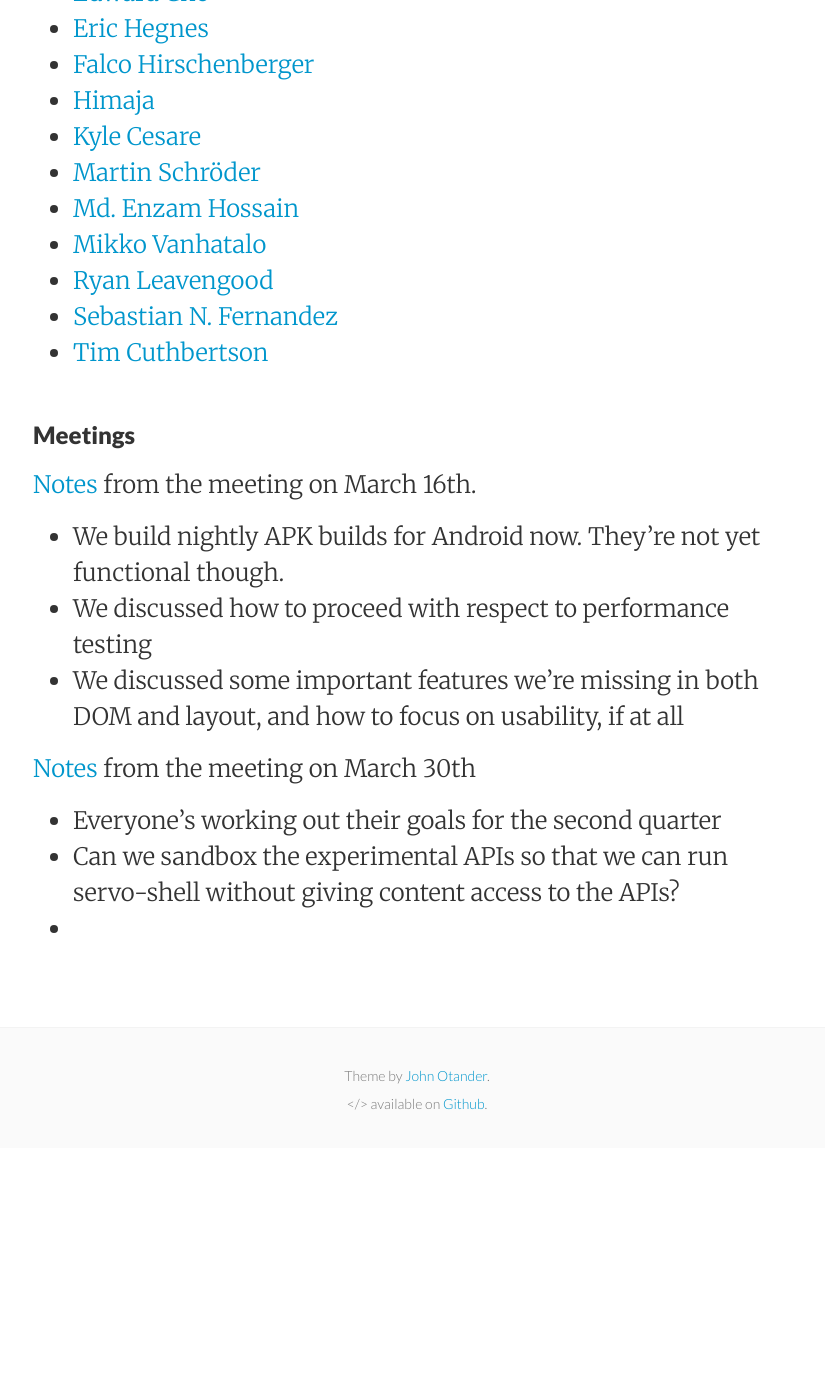
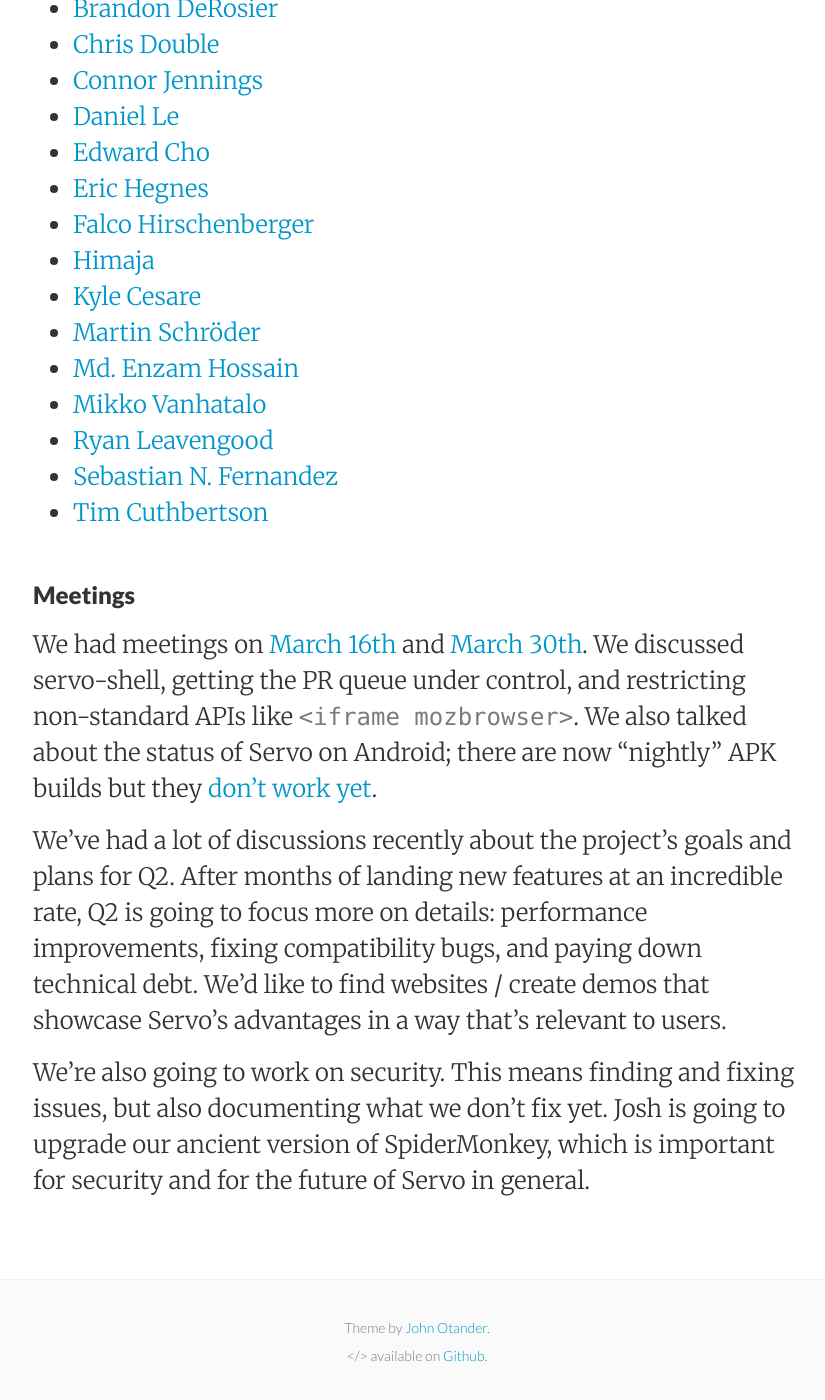
Before and after one commit to servo/blog.servo.org, a Jekyll site: the page built from _posts/2015-04-02-twis-29.md, in a window 1280 px wide and 1400 px high, scrolled down 2174 px. Shown: the whole window, without its empty margins (223-1048 px from the left). Built offline with Jekyll 4.4.1, drawn with Linux system fonts in a browser that asks for light colours; before the commit the page ends 3322 px from its top, so only the background shows below that; some of the changed text lies outside the part shown.

Commit message:
More TWiS

```diff
--- a/_posts/2015-04-02-twis-29.md
+++ b/_posts/2015-04-02-twis-29.md
@@ -6,18 +6,20 @@
 categories:
 ---
 
-In the past three weeks, we merged 170 pull requests
+In the past three weeks, we merged 170 pull requests.
 
 [html5ever][] celebrated its first birthday! Keegan published a [project update][] with some plans for the future.
 
 Servo has another browser chrome! Say hello to [servo-shell](https://github.com/glennw/servo-shell),
     an interface written with HTML, leveraging the
     [`mozbrowser` API](https://developer.mozilla.org/en-US/docs/Web/API/Using_the_Browser_API).
-    Try it out!
+    Try it out! At the most recent meeting, we discussed making this the default UI for `./mach run`.
 
 
 Keegan's working on some interesting new stuff on the string front.
-    Check out [tendril](https://github.com/kmcallister/tendril#tendril), a multitalented string type!
+    Check out [tendril](https://github.com/kmcallister/tendril#readme), a multitalented string type!
+
+If your favorite website looks wrong in Servo, you can help us figure out why! Glenn wrote up a detailed guide on [getting started working on Servo's layout code](https://github.com/servo/servo/wiki/Getting-started-with-layout), with some useful tips for minimizing test cases. We are also working on automatic minimization via "[abstract reftests](https://github.com/servo/servo/issues/5260)".
 
 ###Notable additions
 
@@ -31,9 +33,7 @@
 - Keegan pushed a [rebased, remixed version][pr114] of Clark's [zero-copy
   html5ever patch][pr60]. With this PR, html5ever can locate tags and
   attributes in an input stream at 80 MB/s while keeping whole-process memory
-  consumption to a few MB. Design work is [already
-  underway](https://github.com/kmcallister/tendril) for the next iteration of
-  the zero-copy string type.
+  consumption to a few MB.
 - Nicholas [added support for fine-grained memory reporting](https://github.com/servo/servo/pull/5193),
     along with a [tree-like prettified output](https://github.com/servo/servo/pull/5284)
 - Chris Paris landed `innerHTML` [getter](https://github.com/servo/servo/pull/5029)
@@ -76,18 +76,24 @@
 
 ###Meetings
 
-[Notes](https://github.com/servo/servo/wiki/Meeting-2015-03-16) from the meeting on March 16th.
+We had meetings on [March
+16th](https://github.com/servo/servo/wiki/Meeting-2015-03-16) and [March
+30th](https://github.com/servo/servo/wiki/Meeting-2015-03-30). We discussed
+servo-shell, getting the PR queue under control, and restricting non-standard
+APIs like `<iframe mozbrowser>`. We also talked about the status of Servo on
+Android; there are now "nightly" APK builds but they [don't work
+yet](https://github.com/servo/servo/issues/5145).
 
- - We build nightly APK builds for Android now. They're not yet functional though.
- - We discussed how to proceed with respect to performance testing
- - We discussed some important features we're missing in both DOM and layout, and how to focus on usability, if at all
+We've had a lot of discussions recently about the project's goals and plans for
+Q2. After months of landing new features at an incredible rate, Q2 is going to
+focus more on details: performance improvements, fixing compatibility bugs, and
+paying down technical debt. We'd like to find websites / create demos that
+showcase Servo's advantages in a way that's relevant to users.
 
-[Notes](https://github.com/servo/servo/wiki/Meeting-2015-03-30) from the meeting on March 30th
-
- - Everyone's working out their goals for the second quarter
- - Can we sandbox the experimental APIs so that we can run servo-shell without giving content access to the APIs?
- -
-
+We're also going to work on security. This means finding and fixing issues, but
+also documenting what we don't fix yet. Josh is going to upgrade our ancient
+version of SpiderMonkey, which is important for security and for the future of
+Servo in general.
 
 [html5ever]: https://github.com/servo/html5ever
 [project update]: http://mainisusuallyafunction.blogspot.com/2015/03/html5ever-project-update-one-year.html
```
